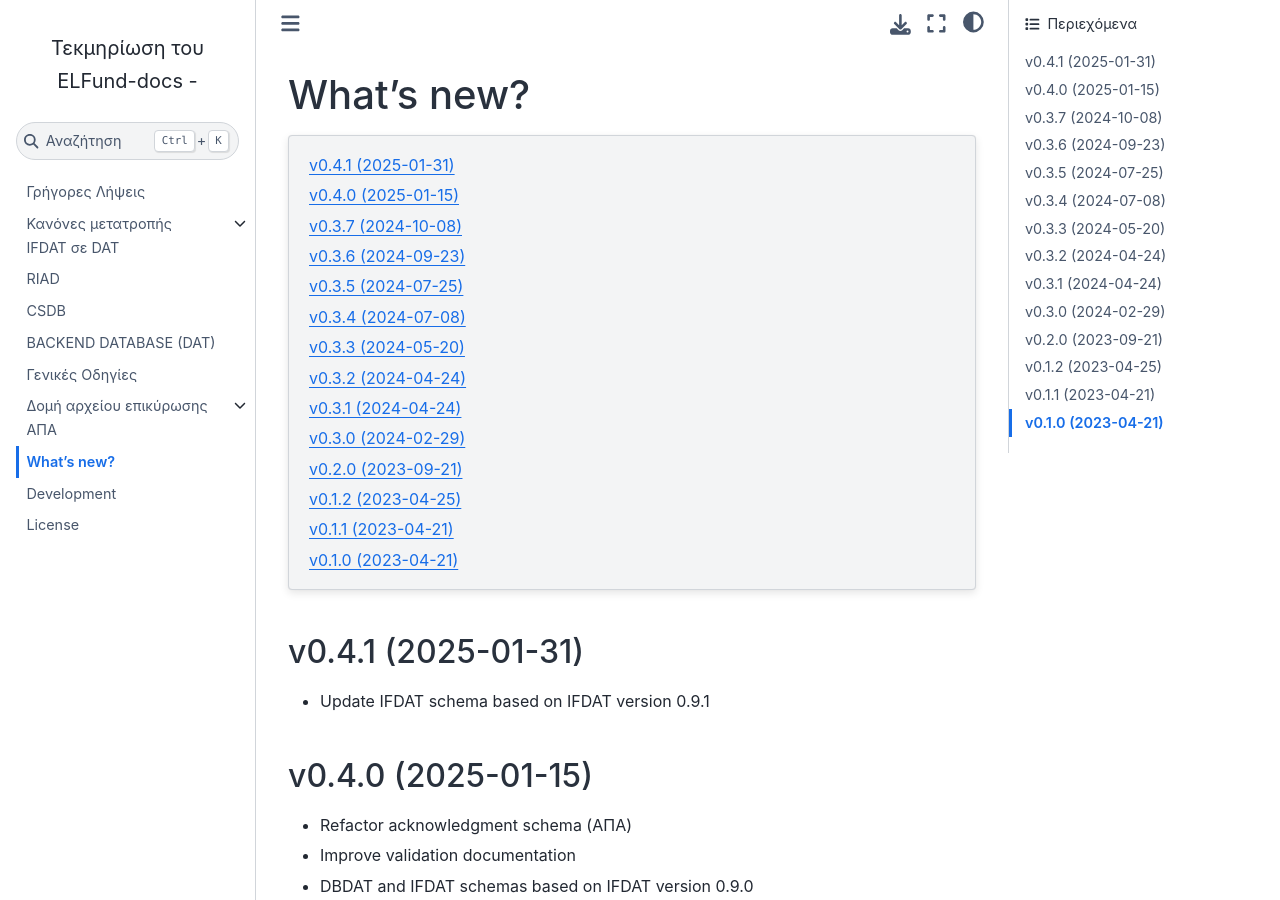
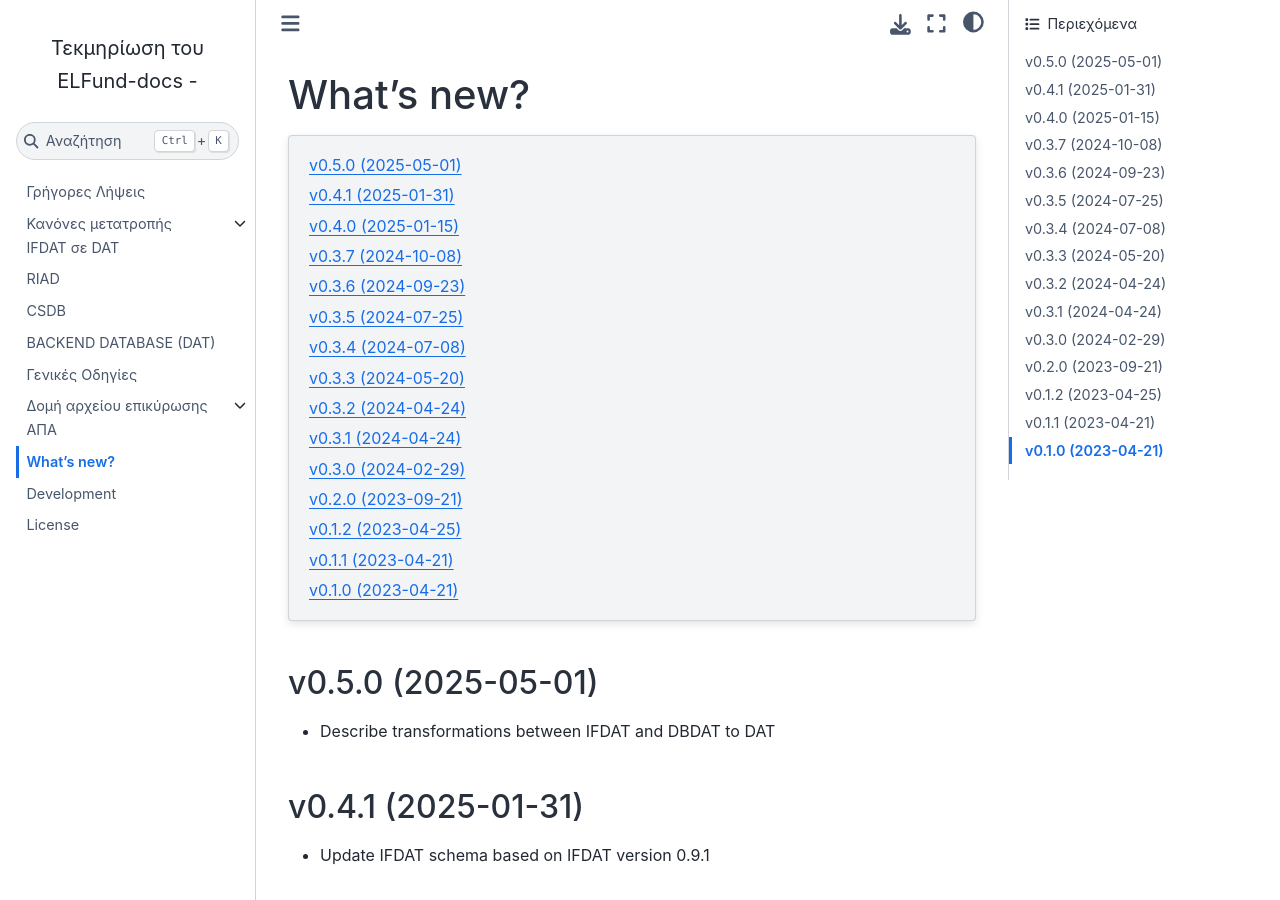
Before and after one commit to lerooze/elfund-docs, a Sphinx documentation site: the page built from docs/source/whatsnew.rst, in a window 1280 px wide and 900 px high. Built offline with Sphinx 7.4.7 and the Sphinx Book theme 1.1.4, drawn with Linux system fonts in a browser that asks for light colours.

Commit message:
Update version

```diff
--- a/docs/source/whatsnew.rst
+++ b/docs/source/whatsnew.rst
@@ -10,6 +10,10 @@ What's new?
 
 .. Next release
 .. ============
+v0.5.0 (2025-05-01)
+-------------------
+* Describe transformations between IFDAT and DBDAT to DAT
+
 v0.4.1 (2025-01-31)
 -------------------
 * Update IFDAT schema based on IFDAT version 0.9.1
```
